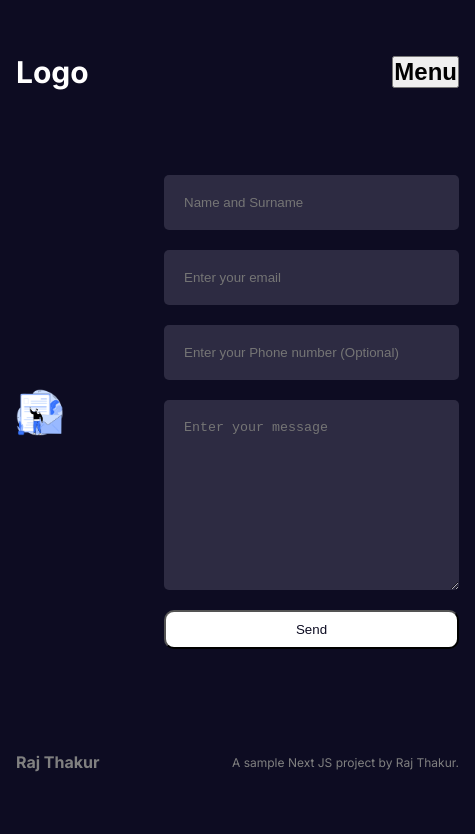
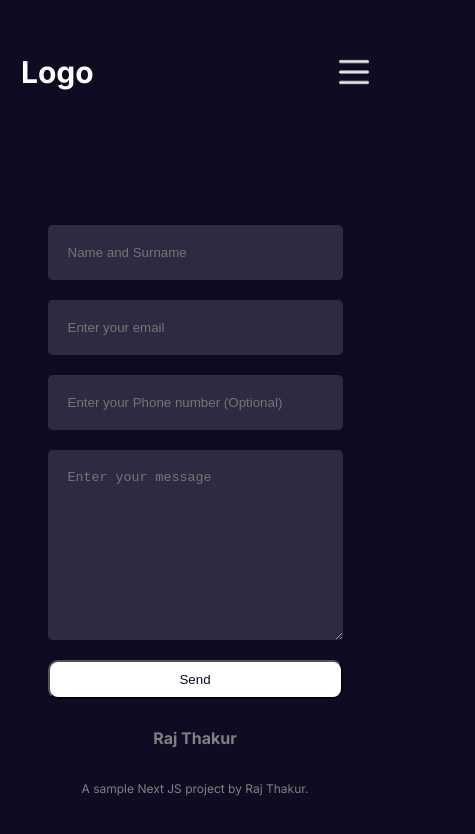
Before and after one commit to thakur-raj/nextjs-project, a Next.js app: page /contact in a window 390 px wide. Shown: the top 834 px of the page, 475 px wide, since content can reach past the window. Built offline with nearby package versions, Linux system fonts and the light colour scheme.

Commit message:
DEsign part almost complete

```diff
--- a/src/app/about/about.module.css
+++ b/src/app/about/about.module.css
@@ -46,3 +46,17 @@
 .aboutImg{
     object-fit: contain;
 }
+
+
+@media (max-width: 768px) {
+    .container{
+      flex-direction: column;
+      text-align: center;
+    }
+
+    .boxes{
+        flex-direction: column;
+        gap: 50px;
+
+    }
+  }
--- a/src/app/blog/[slug]/page.tsx
+++ b/src/app/blog/[slug]/page.tsx
@@ -1,7 +1,44 @@
+import Image from "next/image";
+import styles from "./singlepost.module.css";
+
 const SinglePostPage = () => {
-    return (
-      <div>SinglePostPage</div>
-    )
-  }
+  return (
+    <div className={styles.container}>
+      <div className={styles.imgContainer}>
+        <Image
+          src="https://images.pexels.com/photos/19832341/pexels-photo-19832341/free-photo-of-cliff-over-beach-on-sea-shore.jpeg"
+          alt="post"
+          fill
+          className={styles.postImg}
+        />
+      </div>
+      <div className={styles.textContainer}>
+        <h1 className={styles.title}>Title</h1>
+        <div className={styles.detail}>
+          <Image
+            className={styles.avatar}
+            src="https://images.pexels.com/photos/4066288/pexels-photo-4066288.jpeg?auto=compress&cs=tinysrgb&w=1260&h=750&dpr=1"
+            alt="avatar"
+            width={50} height={50}
+          />
+          <div className={styles.detailText}>
+            <span className={styles.detailTitle}>Author Name</span>
+            <span className={styles.detailValue}>Raj Thakur</span>
+          </div>
+          <div className={styles.detailText}>
+            <span className={styles.detailTitle}>Published</span>
+            <span className={styles.detailValue}>01.01.2024</span>
+          </div>
+        </div>
+        <div className={styles.content}>
+          Lorem, ipsum dolor sit amet consectetur adipisicing elit. Dolorem
+          natus excepturi corrupti necessitatibus veritatis? Dolore,
+          dignissimos, id quibusdam totam maiores quia quam vitae aperiam quod
+          placeat quaerat. Amet, soluta praesentium.
+        </div>
+      </div>
+    </div>
+  );
+};
 
-  export default SinglePostPage
+export default SinglePostPage;
--- /dev/null
+++ b/src/app/blog/[slug]/singlepost.module.css
@@ -0,0 +1,60 @@
+.container{
+    display: flex;
+    gap: 100px;
+}
+
+.imgContainer{
+    flex: 1;
+    position: relative;
+    height: calc(100vh - 200px - 100px);
+}
+
+.postImg{
+    object-fit: cover;
+}
+
+.textContainer{
+    flex: 2;
+    gap: 50px;
+    display: flex;
+    flex-direction: column;
+}
+
+.title{
+    font-size: 5=64px;
+}
+
+.detail{
+    display: flex;
+    gap: 20px;
+}
+
+.avatar{
+    border-radius: 50%;
+    object-fit: cover;
+}
+
+.detailText{
+    display: flex;
+    flex-direction: column;
+    gap: 10px;
+}
+
+.detailTitle{
+    color: gray;
+    font-weight: bold;
+}
+
+.detailValue{
+font-weight: 500;
+}
+
+.contemt{
+    font-style: 20px;
+}
+
+@media screen and (max-width: 768px) {
+    .imgContainer{
+display: none;
+    }
+}
--- a/src/app/contact/contact.module.css
+++ b/src/app/contact/contact.module.css
@@ -47,3 +47,9 @@ color: var(--text);
     background-color: var(--btn);
     color: var(--text);
  }
+
+ @media (max-width: 768px) {
+    .container{
+      flex-direction: column;
+    }
+  }
--- a/src/app/globals.css
+++ b/src/app/globals.css
@@ -77,3 +77,9 @@ a{
     width: 475px;
   }
 }
+
+@media (max-width: 475px) {
+  .container{
+    width: 380px;
+  }
+}
--- a/src/app/home.module.css
+++ b/src/app/home.module.css
@@ -53,3 +53,23 @@ gap: 50px;
  position: relative;
 
 }
+
+
+@media (max-width: 1024px) {
+    .container{
+      flex-direction: column;
+      text-align: center;
+    }
+    .butttons{
+     justify-content: center;
+    }
+  }
+
+  @media (max-width: 768px) {
+    .title{
+        font-style: 64px;
+    }
+    .brands{
+        width: 100%;
+    }
+  }
--- a/src/components/footer/footer.module.css
+++ b/src/components/footer/footer.module.css
@@ -1,16 +1,23 @@
-.container{
+.container {
   height: 100px;
   display: flex;
   justify-content: space-between;
   align-items: center;
   color: gray;
-
 }
 
-.logo{
+.logo {
   font-weight: bold;
 }
 
-.text{
+.text {
   font-size: 12px;
 }
+
+@media screen and (max-width: 768px) {
+  .container {
+    flex-direction: column;
+    align-items: center;
+    justify-content: space-around;
+  }
+}
--- a/src/components/navbar/links/Links.tsx
+++ b/src/components/navbar/links/Links.tsx
@@ -3,6 +3,7 @@ import Link from "next/link";
 import NavLink from "./navLink/NavLink";
 import styles from "./links.module.css";
 import { useState } from "react";
+import Image from "next/image";
 
 const links = [
   {
@@ -44,7 +45,7 @@ const Links = () => {
           <NavLink item={{ title: "Login", path: "/login" }} />
         )}
       </div>
-      <button className={styles.menuButton} onClick={() => setOpen(!open)}>Menu</button>
+      <Image className={styles.menuButton} src="/menu.png" alt="menu button" width={30} height={30} onClick={() => setOpen(!open)}/>
       {open && (
         <div className={`${styles.mobileLinks}`}>
           {links.map((link, index) => (
```
Lines whose indentation alone changed are shown as unchanged.
